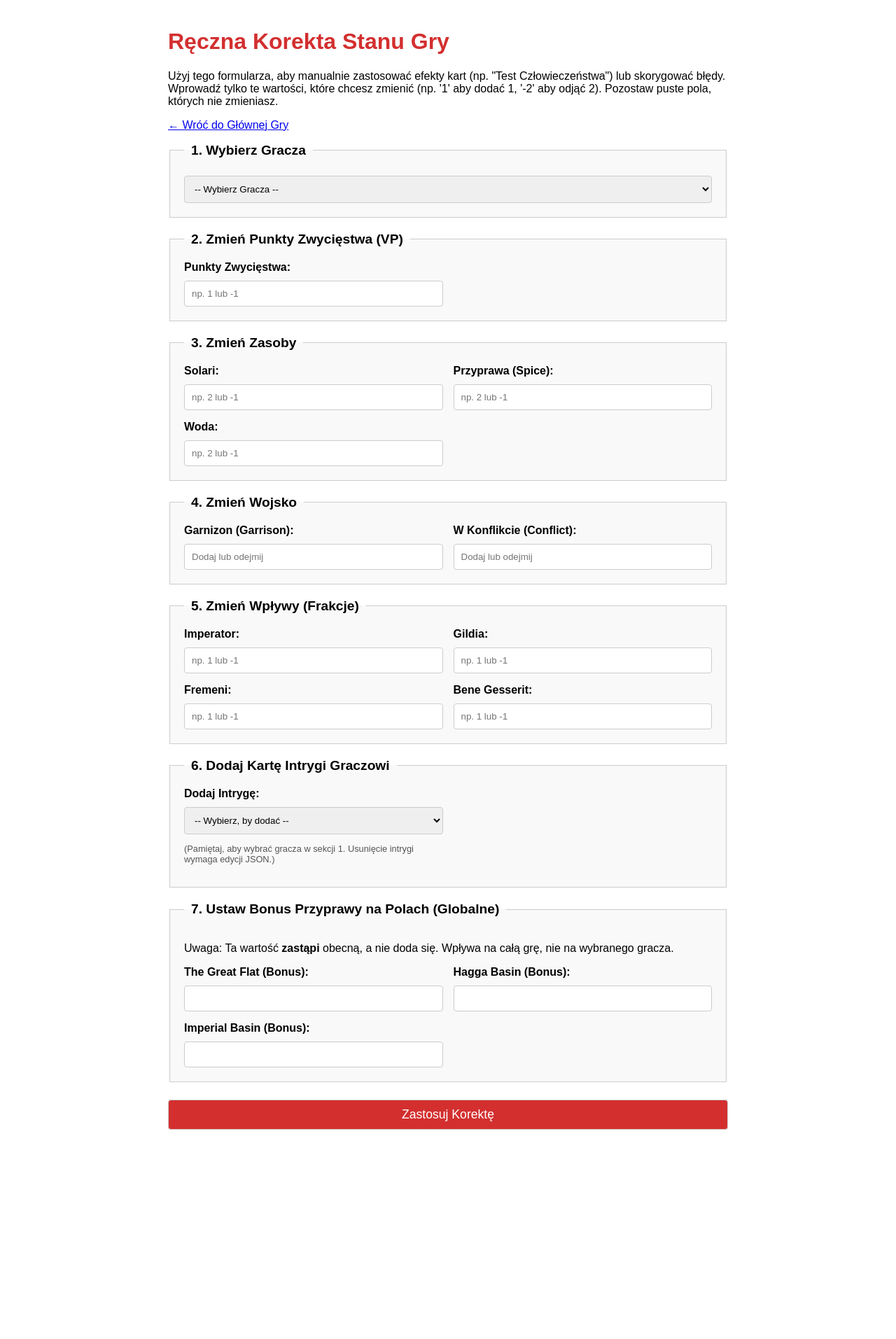
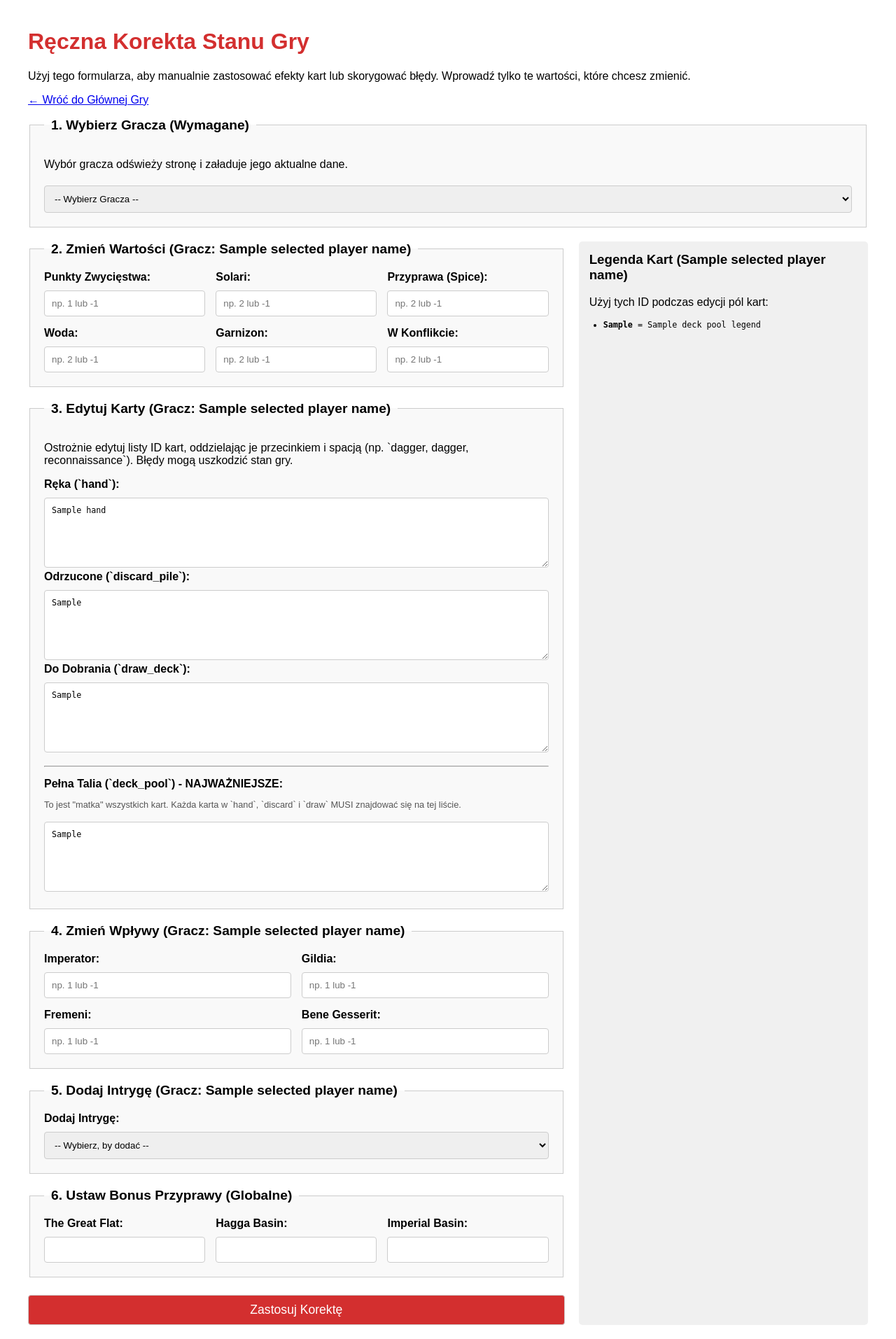
Before and after one commit to Kacper-Slezak/ENG_DUNE, a Flask app: template app/templates/manual_override.html in a window 1280 px wide. Shown: the whole page at 70% size. Before the commit the page ends 1614 px from the top, so only its background shows below. Run offline with Flask 3, Linux system fonts and the light colour scheme; the template is opened without the code that fills it: most values are stand-ins (such as "Sample title", 1, 10 or a date in 2020).

Commit message:
feat: new problems

```diff
--- a/app/app.py
+++ b/app/app.py
@@ -6,8 +6,7 @@ import os
 from game_manager import (
     load_game_data, perform_full_game_reset, save_json_file, is_move_valid, process_move,
     check_and_advance_phase, process_intrigue,
-    calculate_reveal_stats, perform_cleanup_and_new_round,
-    GAME_STATE_FILE,
+    calculate_reveal_stats, calculate_and_store_reveal_stats, perform_cleanup_and_new_round,    GAME_STATE_FILE,
     process_pass_turn,
     process_buy_card,
     get_card_persuasion_cost,
@@ -206,7 +205,7 @@ def set_conflict():
 
 @app.route('/play_intrigue', methods=['POST'])
 def play_intrigue():
-    game_state, _, cards_db, intrigues_db, _, _ = load_game_data()
+    game_state, _, cards_db, intrigues_db, _, leaders_db = load_game_data()
 
     current_phase = game_state.get("current_phase", "AGENT_TURN")
     redirect_target = 'reveal_phase' if current_phase == "REVEAL" else 'index'
@@ -229,7 +228,7 @@ def play_intrigue():
 
     if requirements["type"] == "simple" or requirements["type"] == "not_found":
         # Prosta karta -> wykonaj natychmiast bez dodatkowych decyzji
-        is_valid, message = process_intrigue(game_state, intrigues_db, cards_db, player_name_input, intrigue_id_input)
+        is_valid, message = process_intrigue(game_state, intrigues_db, cards_db, leaders_db, player_name_input, intrigue_id_input)
 
         if is_valid:
             save_json_file(GAME_STATE_FILE, game_state)
@@ -283,7 +282,7 @@ def execute_intrigue():
     Odbiera decyzję gracza z formularza i wywołuje
     "idealną" funkcję process_intrigue z odpowiednimi kwargs.
     """
-    game_state, _, cards_db, intrigues_db, _, _ = load_game_data()
+    game_state, _, cards_db, intrigues_db, _, leaders_db = load_game_data()
 
     # Odczytaj dane z formularza
     player_name = request.form.get('player_name')
@@ -301,8 +300,7 @@ def execute_intrigue():
             flash("Invalid choice index received.", "error")
             return redirect(url_for('index'))
 
-    # Wywołaj "idealny" silnik z zebranymi decyzjami
-    is_valid, message = process_intrigue(game_state, intrigues_db, cards_db, player_name, intrigue_id, **kwargs)
+    is_valid, message = process_intrigue(game_state, intrigues_db, cards_db, leaders_db, player_name, intrigue_id, **kwargs)
 
     if is_valid:
         save_json_file(GAME_STATE_FILE, game_state)
@@ -598,6 +596,8 @@ def commit_troops():
 def ai_prompt():
     game_state, _, cards_db, _, _, _ = load_game_data()
 
+    calculate_and_store_reveal_stats(game_state, cards_db)
+
     if game_state is None or cards_db is None:
         flash("CRITICAL ERROR: Cannot load game data or cards data.", "error")
         return render_template('error.html'), 500
@@ -807,18 +807,37 @@ from game_manager import process_manual_override
 @app.route('/manual_override', methods=['GET'])
 def manual_override():
     """Wyświetla stronę do ręcznej korekty stanu gry."""
-    # Wczytujemy teraz więcej danych: intrigues_db
-    game_state, _, _, intrigues_db, _, _ = load_game_data()
+    # Wczytujemy teraz wszystkie bazy danych
+    game_state, _, cards_db, intrigues_db, _, _ = load_game_data()
     if not game_state:
         flash("CRITICAL ERROR: Cannot load game state.", "error")
         return redirect(url_for('index'))
 
     player_names = get_player_names(game_state)
 
-    # Przygotuj listę wszystkich intryg dla formularza
+    # --- NOWA LOGIKA ---
+    selected_player_name = request.args.get('player_name') # Sprawdź, czy gracz jest wybrany w URL
+    selected_player_data = {}
+    deck_pool_legend = {}
+
+    if selected_player_name and selected_player_name in game_state.get("players", {}):
+        player = game_state["players"][selected_player_name]
+
+        # Przygotuj dane kart (jako stringi ID)
+        selected_player_data = {
+            "hand": ", ".join(player.get("hand", [])),
+            "discard_pile": ", ".join(player.get("discard_pile", [])),
+            "draw_deck": ", ".join(player.get("draw_deck", [])),
+            "deck_pool": ", ".join(player.get("deck_pool", []))
+        }
+
+        # Stwórz legendę (ID -> Nazwa) dla wszystkich kart w talii gracza
+        for card_id in sorted(list(set(player.get("deck_pool", [])))):
+            deck_pool_legend[card_id] = cards_db.get(card_id, {}).get("name", "Nieznana Karta")
+    # --- KONIEC NOWEJ LOGIKI ---
+
     all_intrigues = intrigues_db if intrigues_db else {}
 
-    # Pobierz aktualne wartości bonus_spice dla formularza
     locations_state = game_state.get("locations_state", {})
     current_bonuses = {
         "the_greate_flat": locations_state.get("the_greate_flat", {}).get("bonus_spice", 0),
@@ -828,14 +847,18 @@ def manual_override():
 
     return render_template('manual_override.html',
         player_names=player_names,
-        all_intrigues=all_intrigues,  # Nowo dodane
-        current_bonuses=current_bonuses  # Nowo dodane
+        all_intrigues=all_intrigues,
+        current_bonuses=current_bonuses,
+        selected_player_name=selected_player_name, # Nowe
+        selected_player_data=selected_player_data, # Nowe
+        deck_pool_legend=deck_pool_legend # Nowe
     )
 
 @app.route('/apply_override', methods=['POST'])
 def apply_override():
     """Przetwarza formularz ręcznej korekty."""
-    game_state, _, _, _, _, _ = load_game_data()
+    # Musimy załadować cards_db do walidacji kart
+    game_state, _, cards_db, _, _, _ = load_game_data()
     if not game_state:
         flash("CRITICAL ERROR: Cannot load game state.", "error")
         return redirect(url_for('index'))
@@ -845,8 +868,8 @@ def apply_override():
         flash("Błąd: Nie wybrano gracza.", "error")
         return redirect(url_for('manual_override'))
 
-    # Przekaż cały słownik formularza do game_managera
-    is_valid, message = process_manual_override(game_state, player_name, request.form)
+    # Przekaż cały słownik formularza ORAZ cards_db do game_managera
+    is_valid, message = process_manual_override(game_state, cards_db, player_name, request.form)
 
     if is_valid:
         if save_json_file(GAME_STATE_FILE, game_state):
@@ -857,7 +880,8 @@ def apply_override():
         flash(f"Błąd korekty: {message}", "error")
 
     # Przekieruj z powrotem do formularza korekty, aby można było wykonać więcej zmian
-    return redirect(url_for('manual_override'))
+    # Utrzymaj wybranego gracza w URL
+    return redirect(url_for('manual_override', player_name=player_name))
 
 
 if __name__ == '__main__':
--- a/app/templates/manual_override.html
+++ b/app/templates/manual_override.html
@@ -4,49 +4,62 @@
     <meta charset="UTF-8">
     <title>Ręczna Korekta Stanu Gry</title>
     <style>
-        body { font-family: sans-serif; max-width: 800px; margin: 0 auto; padding: 20px; }
+        body { font-family: sans-serif; max-width: 1200px; margin: 0 auto; padding: 20px; }
         h1 { color: #d32f2f; }
         fieldset { border: 1px solid #ccc; padding: 20px; margin-bottom: 20px; background: #f9f9f9; }
         legend { font-size: 1.2em; font-weight: bold; padding: 0 10px; }
-        select, button, input {
+        select, button, input, textarea {
             padding: 10px; margin-top: 5px; border: 1px solid #ccc;
             border-radius: 4px; width: 100%; box-sizing: border-box;
         }
+        textarea {
+            font-family: monospace;
+            font-size: 0.9em;
+            height: 100px;
+            background: #fff;
+        }
         button { background-color: #d32f2f; color: white; cursor: pointer; font-size: 1.1em; }
         .grid { display: grid; grid-template-columns: 1fr 1fr; gap: 15px; }
+        .grid-3 { display: grid; grid-template-columns: 1fr 1fr 1fr; gap: 15px; }
         .full-width { grid-column: 1 / -1; }
         label { font-weight: bold; display: block; margin-bottom: 5px; }
+
+        .container { display: flex; gap: 20px; }
+        .main-form { flex: 2; }
+        .sidebar-legend { flex: 1; background: #f0f0f0; padding: 15px; border-radius: 5px; }
+        .sidebar-legend h3 { margin-top: 0; }
+        .sidebar-legend ul { padding-left: 20px; font-family: monospace; font-size: 0.9em; }
     </style>
 </head>
 <body>
     <h1>Ręczna Korekta Stanu Gry</h1>
-    <p>Użyj tego formularza, aby manualnie zastosować efekty kart (np. "Test Człowieczeństwa") lub skorygować błędy. Wprowadź tylko te wartości, które chcesz zmienić (np. '1' aby dodać 1, '-2' aby odjąć 2). Pozostaw puste pola, których nie zmieniasz.</p>
+    <p>Użyj tego formularza, aby manualnie zastosować efekty kart lub skorygować błędy. Wprowadź tylko te wartości, które chcesz zmienić.</p>
     <p><a href="{{ url_for('index') }}">&larr; Wróć do Głównej Gry</a></p>
 
-    <form method="POST" action="{{ url_for('apply_override') }}">
     <fieldset>
-            <legend>1. Wybierz Gracza</legend>
-            <select id="player_name" name="player_name" required>
+        <legend>1. Wybierz Gracza (Wymagane)</legend>
+        <p>Wybór gracza odświeży stronę i załaduje jego aktualne dane.</p>
+        <select id="player_name_selector" name="player_name_selector">
             <option value="">-- Wybierz Gracza --</option>
             {% for name in player_names %}
-                    <option value="{{ name }}">{{ name }}</option>
+                <option value="{{ name }}" {% if name == selected_player_name %}selected{% endif %}>{{ name }}</option>
             {% endfor %}
         </select>
     </fieldset>
 
+    {% if selected_player_name %}
+    <div class="container">
+        <div class="main-form">
+            <form method="POST" action="{{ url_for('apply_override') }}">
+                <input type="hidden" name="player_name" value="{{ selected_player_name }}">
+
                 <fieldset>
-            <legend>2. Zmień Punkty Zwycięstwa (VP)</legend>
-            <div class="grid">
+                    <legend>2. Zmień Wartości (Gracz: {{ selected_player_name }})</legend>
+                    <div class="grid-3">
                         <div>
                             <label for="victory_points">Punkty Zwycięstwa:</label>
                             <input type="number" id="victory_points" name="victory_points" placeholder="np. 1 lub -1">
                         </div>
-            </div>
-        </fieldset>
-
-        <fieldset>
-            <legend>3. Zmień Zasoby</legend>
-            <div class="grid">
                         <div>
                             <label for="solari">Solari:</label>
                             <input type="number" id="solari" name="solari" placeholder="np. 2 lub -1">
@@ -59,50 +72,48 @@
                             <label for="water">Woda:</label>
                             <input type="number" id="water" name="water" placeholder="np. 2 lub -1">
                         </div>
-            </div>
-        </fieldset>
-
-        <fieldset>
-            <legend>4. Zmień Wojsko</legend>
-             <div class="grid">
                         <div>
-                    <label for="troops_garrison">Garnizon (Garrison):</label>
-                    <input type="number" id="troops_garrison" name="troops_garrison" placeholder="Dodaj lub odejmij">
+                            <label for="troops_garrison">Garnizon:</label>
+                            <input type="number" id="troops_garrison" name="troops_garrison" placeholder="np. 2 lub -1">
                         </div>
                         <div>
-                    <label for="troops_in_conflict">W Konflikcie (Conflict):</label>
-                    <input type="number" id="troops_in_conflict" name="troops_in_conflict" placeholder="Dodaj lub odejmij">
+                            <label for="troops_in_conflict">W Konflikcie:</label>
+                            <input type="number" id="troops_in_conflict" name="troops_in_conflict" placeholder="np. 2 lub -1">
                         </div>
                     </div>
                 </fieldset>
 
                 <fieldset>
-            <legend>5. Zmień Wpływy (Frakcje)</legend>
+                    <legend>3. Edytuj Karty (Gracz: {{ selected_player_name }})</legend>
+                    <p>Ostrożnie edytuj listy ID kart, oddzielając je przecinkiem i spacją (np. `dagger, dagger, reconnaissance`). Błędy mogą uszkodzić stan gry.</p>
+
+                    <label for="hand_cards">Ręka (`hand`):</label>
+                    <textarea id="hand_cards" name="hand_cards">{{ selected_player_data.hand }}</textarea>
+
+                    <label for="discard_pile_cards">Odrzucone (`discard_pile`):</label>
+                    <textarea id="discard_pile_cards" name="discard_pile_cards">{{ selected_player_data.discard_pile }}</textarea>
+
+                    <label for="draw_deck_cards">Do Dobrania (`draw_deck`):</label>
+                    <textarea id="draw_deck_cards" name="draw_deck_cards">{{ selected_player_data.draw_deck }}</textarea>
+
+                    <hr style="margin: 15px 0;">
+                    <label for="deck_pool_cards">Pełna Talia (`deck_pool`) - NAJWAŻNIEJSZE:</label>
+                    <p style="font-size: 0.8em; color: #555;">To jest "matka" wszystkich kart. Każda karta w `hand`, `discard` i `draw` MUSI znajdować się na tej liście.</p>
+                    <textarea id="deck_pool_cards" name="deck_pool_cards">{{ selected_player_data.deck_pool }}</textarea>
+                </fieldset>
+
+                <fieldset>
+                    <legend>4. Zmień Wpływy (Gracz: {{ selected_player_name }})</legend>
                     <div class="grid">
-                <div>
-                    <label for="faction_emperor">Imperator:</label>
-                    <input type="number" id="faction_emperor" name="faction_emperor" placeholder="np. 1 lub -1">
-                </div>
-                 <div>
-                    <label for="faction_guild">Gildia:</label>
-                    <input type="number" id="faction_guild" name="faction_guild" placeholder="np. 1 lub -1">
-                </div>
-                 <div>
-                    <label for="faction_fremen">Fremeni:</label>
-                    <input type="number" id="faction_fremen" name="faction_fremen" placeholder="np. 1 lub -1">
-                </div>
-                 <div>
-                    <label for="faction_bene_gesserit">Bene Gesserit:</label>
-                    <input type="number" id="faction_bene_gesserit" name="faction_bene_gesserit" placeholder="np. 1 lub -1">
-                </div>
+                        <div><label for="faction_emperor">Imperator:</label><input type="number" id="faction_emperor" name="faction_emperor" placeholder="np. 1 lub -1"></div>
+                        <div><label for="faction_guild">Gildia:</label><input type="number" id="faction_guild" name="faction_guild" placeholder="np. 1 lub -1"></div>
+                        <div><label for="faction_fremen">Fremeni:</label><input type="number" id="faction_fremen" name="faction_fremen" placeholder="np. 1 lub -1"></div>
+                        <div><label for="faction_bene_gesserit">Bene Gesserit:</label><input type="number" id="faction_bene_gesserit" name="faction_bene_gesserit" placeholder="np. 1 lub -1"></div>
                     </div>
                 </fieldset>
 
-
                 <fieldset>
-            <legend>6. Dodaj Kartę Intrygi Graczowi</legend>
-            <div class="grid">
-                <div>
+                    <legend>5. Dodaj Intrygę (Gracz: {{ selected_player_name }})</legend>
                     <label for="add_intrigue_id">Dodaj Intrygę:</label>
                     <select id="add_intrigue_id" name="add_intrigue_id">
                         <option value="">-- Wybierz, by dodać --</option>
@@ -110,32 +121,55 @@
                             <option value="{{ intrigue_id }}">{{ intrigue_data.name }} ({{ intrigue_data.type }})</option>
                         {% endfor %}
                     </select>
-                    <p style="font-size: 0.8em; color: #555;">(Pamiętaj, aby wybrać gracza w sekcji 1. Usunięcie intrygi wymaga edycji JSON.)</p>
-                </div>
-            </div>
                 </fieldset>
 
                 <fieldset>
-            <legend>7. Ustaw Bonus Przyprawy na Polach (Globalne)</legend>
-            <p>Uwaga: Ta wartość <b>zastąpi</b> obecną, a nie doda się. Wpływa na całą grę, nie na wybranego gracza.</p>
-            <div class="grid">
+                    <legend>6. Ustaw Bonus Przyprawy (Globalne)</legend>
+                    <div class="grid-3">
                         <div>
-                    <label for="bonus_the_greate_flat">The Great Flat (Bonus):</label>
+                            <label for="bonus_the_greate_flat">The Great Flat:</label>
                             <input type="number" id="bonus_the_greate_flat" name="bonus_the_greate_flat" value="{{ current_bonuses.the_greate_flat }}" min="0">
                         </div>
                         <div>
-                    <label for="bonus_hagga_basin">Hagga Basin (Bonus):</label>
+                            <label for="bonus_hagga_basin">Hagga Basin:</label>
                             <input type="number" id="bonus_hagga_basin" name="bonus_hagga_basin" value="{{ current_bonuses.hagga_basin }}" min="0">
                         </div>
                         <div>
-                    <label for="bonus_imperial_basin">Imperial Basin (Bonus):</label>
+                            <label for="bonus_imperial_basin">Imperial Basin:</label>
                             <input type="number" id="bonus_imperial_basin" name="bonus_imperial_basin" value="{{ current_bonuses.imperial_basin }}" min="0">
                         </div>
                     </div>
                 </fieldset>
 
-
                 <button type="submit" onclick="return confirm('Czy na pewno chcesz ręcznie zmodyfikować stan gry?')">Zastosuj Korektę</button>
             </form>
+        </div>
+
+        <aside class="sidebar-legend">
+            <h3>Legenda Kart ({{ selected_player_name }})</h3>
+            <p>Użyj tych ID podczas edycji pól kart:</p>
+            <ul>
+                {% for id, name in deck_pool_legend.items() %}
+                    <li><strong>{{ id }}</strong> = {{ name }}</li>
+                {% else %}
+                    <li>Brak kart w talii.</li>
+                {% endfor %}
+            </ul>
+        </aside>
+    </div>
+    {% endif %}
+
+    <script>
+        // Skrypt do przeładowania strony z wybranym graczem
+        document.getElementById('player_name_selector').addEventListener('change', function() {
+            const selectedPlayer = this.value;
+            if (selectedPlayer) {
+                // Zbuduj nowy URL z parametrem ?player_name=...
+                const url = new URL(window.location.href);
+                url.searchParams.set('player_name', selectedPlayer);
+                window.location.href = url.href;
+            }
+        });
+    </script>
 </body>
 </html>
```
Also changed, not shown: app/game_manager.py (+121 -89 lines). Lines whose indentation alone changed are shown as unchanged.
